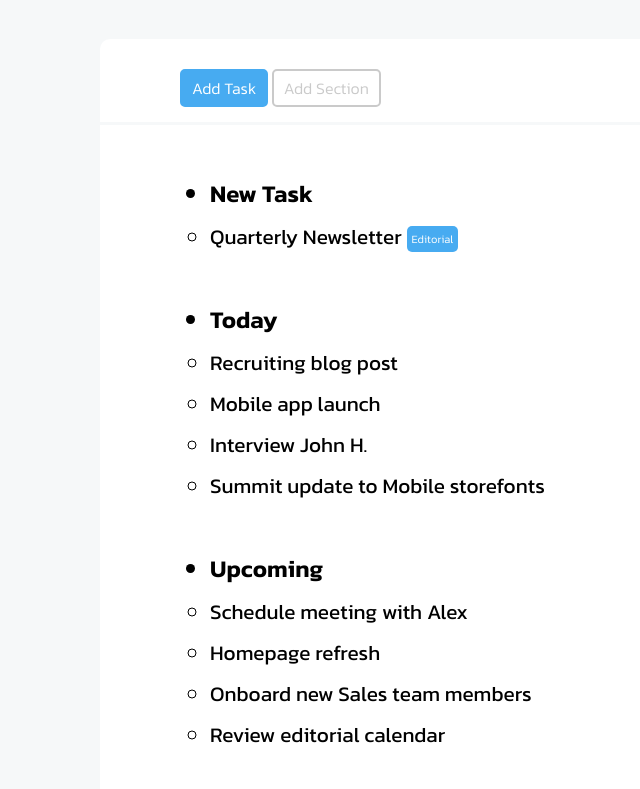
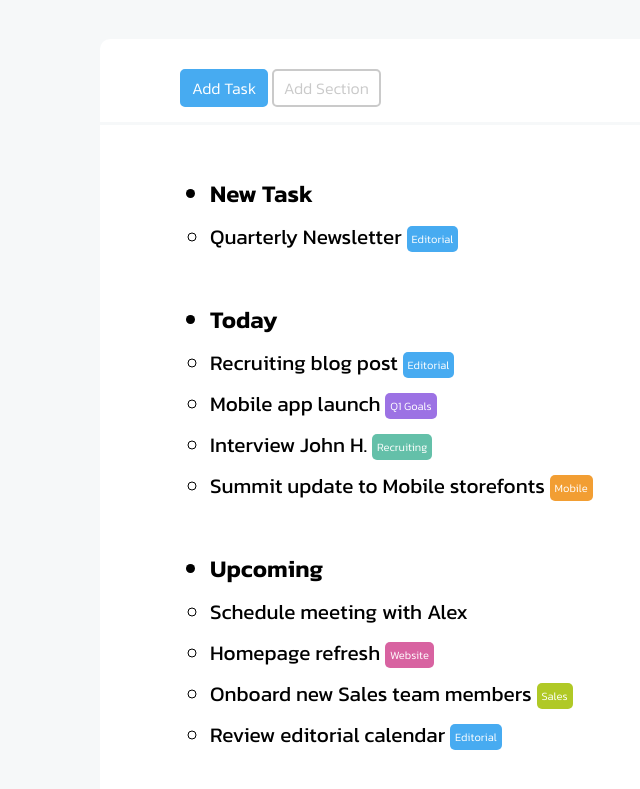
Before and after one commit to jfmarkan/html-css-toboolist, a plain HTML site: page index.html in a window 1280 px wide. Shown: the part 83-872 px from the top of the page, without its empty margins (0-640 px from the left). Drawn offline with Linux system fonts and the light colour scheme.

Commit message:
added colors to pills

```diff
--- a/css/style.css
+++ b/css/style.css
@@ -85,21 +85,21 @@ button{
 }
 
 .q1{
-
+    background-color: #9c72e4;
 }
 
 .recruiting{
-
+    background-color: #64c0a9;
 }
 
 .mobile{
-
+    background-color: #f29e33;
 }
 
 .website{
-
+    background-color: #d863a1;
 }
 
 .sales{
-
+    background-color: #b0c926;
 }
--- a/index.html
+++ b/index.html
@@ -31,19 +31,19 @@
                     <li class="head">
                         Today
                         <ul>
-                            <li class="task">Recruiting blog post</li>
-                            <li class="task">Mobile app launch</li>
-                            <li class="task">Interview John H.</li>
-                            <li class="task">Summit update to Mobile storefonts</li>
+                            <li class="task">Recruiting blog post <span class="pill editorial">Editorial</span></li>
+                            <li class="task">Mobile app launch <span class="pill q1">Q1 Goals</span></li>
+                            <li class="task">Interview John H. <span class="pill recruiting">Recruiting</span></li>
+                            <li class="task">Summit update to Mobile storefonts <span class="pill mobile">Mobile</span></li>
                         </ul>
                     </li>
                     <li class="head">
                         Upcoming
                         <ul>
                             <li class="task">Schedule meeting with Alex</li>
-                            <li class="task">Homepage refresh</li>
-                            <li class="task">Onboard new Sales team members</li>
-                            <li class="task">Review editorial calendar</li>
+                            <li class="task">Homepage refresh <span class="pill website">Website</span></li>
+                            <li class="task">Onboard new Sales team members <span class="pill sales">Sales</span></li>
+                            <li class="task">Review editorial calendar <span class="pill editorial">Editorial</span></li>
                         </ul>
                     </li>
                 </ul>
```
